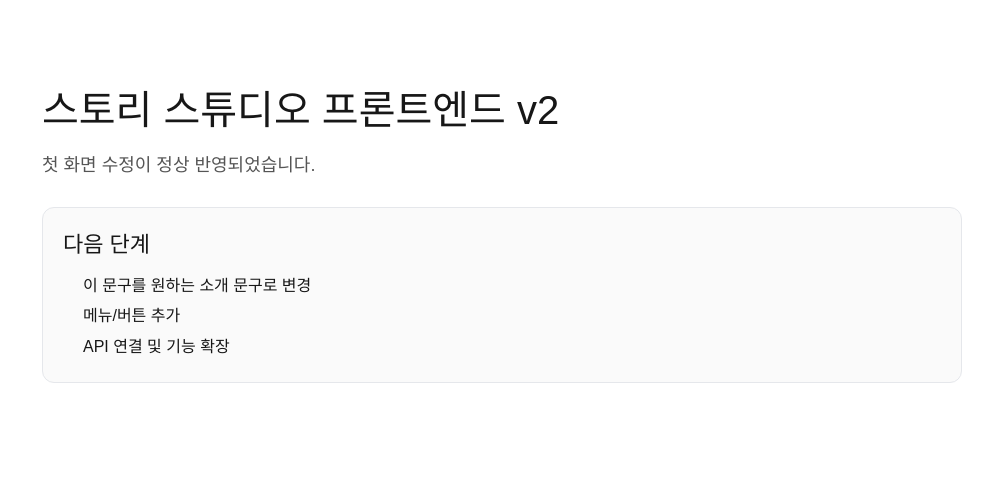
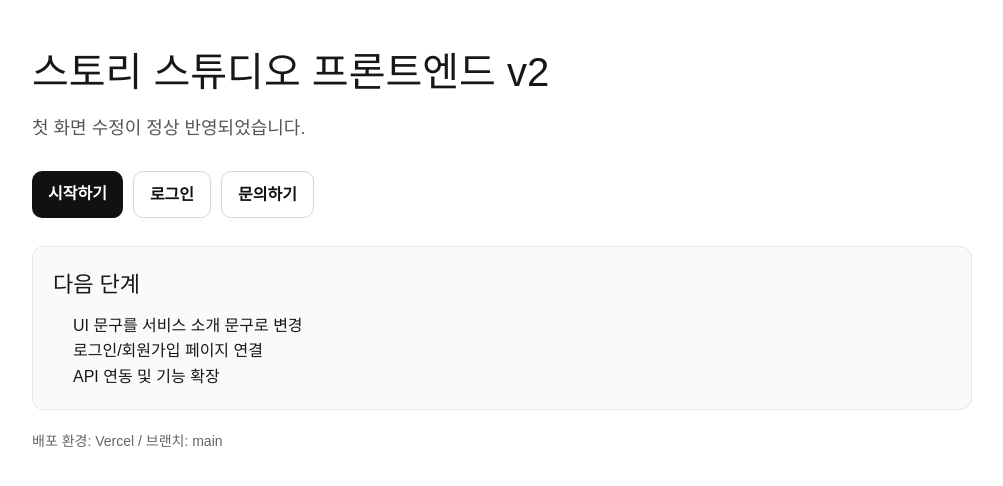
Before and after one commit to rcliferclife-rgb/story-studio-frontend, a Next.js app in the folder story-studio-frontend/: page / in a window 1280 px wide. Shown: the top 486 px of the page, without its empty margins (138-1141 px from the left). Built offline with nearby package versions, Linux system fonts and the light colour scheme.

Commit message:
feat: 랜딩 첫 화면 구성

```diff
--- a/story-studio-frontend/app/page.tsx
+++ b/story-studio-frontend/app/page.tsx
@@ -2,32 +2,95 @@ export default function Home() {
   return (
     <main
       style={{
-        maxWidth: 960,
-        margin: "80px auto",
-        padding: "0 20px",
+        maxWidth: 980,
+        margin: "0 auto",
+        padding: "40px 20px 80px",
         fontFamily: "sans-serif",
+        lineHeight: 1.6,
       }}
     >
-      <h1 style={{ fontSize: 40, marginBottom: 12 }}>스토리 스튜디오 프론트엔드 v2</h1>
-      <p style={{ fontSize: 18, color: "#555", marginBottom: 28 }}>
-        첫 화면 수정이 정상 반영되었습니다.
-      </p>
+      {/* 헤더 */}
+      <section style={{ marginBottom: 28 }}>
+        <h1 style={{ fontSize: 40, margin: 0, marginBottom: 10 }}>
+          스토리 스튜디오 프론트엔드 v2
+        </h1>
+        <p style={{ fontSize: 18, color: "#555", margin: 0 }}>
+          첫 화면 수정이 정상 반영되었습니다.
+        </p>
+      </section>
 
-      <div
+      {/* 버튼 영역 */}
+      <section style={{ display: "flex", gap: 10, flexWrap: "wrap", marginBottom: 28 }}>
+        <a
+          href="#start"
+          style={{
+            display: "inline-block",
+            padding: "10px 16px",
+            borderRadius: 10,
+            textDecoration: "none",
+            background: "#111",
+            color: "#fff",
+            fontWeight: 700,
+          }}
+        >
+          시작하기
+        </a>
+
+        <a
+          href="#login"
+          style={{
+            display: "inline-block",
+            padding: "10px 16px",
+            borderRadius: 10,
+            textDecoration: "none",
+            border: "1px solid #d0d7de",
+            color: "#111",
+            fontWeight: 700,
+            background: "#fff",
+          }}
+        >
+          로그인
+        </a>
+
+        <a
+          href="#contact"
+          style={{
+            display: "inline-block",
+            padding: "10px 16px",
+            borderRadius: 10,
+            textDecoration: "none",
+            border: "1px solid #d0d7de",
+            color: "#111",
+            fontWeight: 700,
+            background: "#fff",
+          }}
+        >
+          문의하기
+        </a>
+      </section>
+
+      {/* 안내 박스 */}
+      <section
         style={{
           border: "1px solid #e5e7eb",
           borderRadius: 12,
           padding: 20,
           background: "#fafafa",
+          marginBottom: 20,
         }}
       >
-        <h2 style={{ fontSize: 22, marginBottom: 10 }}>다음 단계</h2>
-        <ol style={{ lineHeight: 1.9, paddingLeft: 20 }}>
-          <li>이 문구를 원하는 소개 문구로 변경</li>
-          <li>메뉴/버튼 추가</li>
-          <li>API 연결 및 기능 확장</li>
+        <h2 style={{ fontSize: 22, marginTop: 0, marginBottom: 10 }}>다음 단계</h2>
+        <ol style={{ margin: 0, paddingLeft: 20 }}>
+          <li>UI 문구를 서비스 소개 문구로 변경</li>
+          <li>로그인/회원가입 페이지 연결</li>
+          <li>API 연동 및 기능 확장</li>
         </ol>
-      </div>
+      </section>
+
+      {/* 하단 정보 */}
+      <section style={{ color: "#666", fontSize: 14 }}>
+        배포 환경: Vercel / 브랜치: main
+      </section>
     </main>
   );
 }
```
